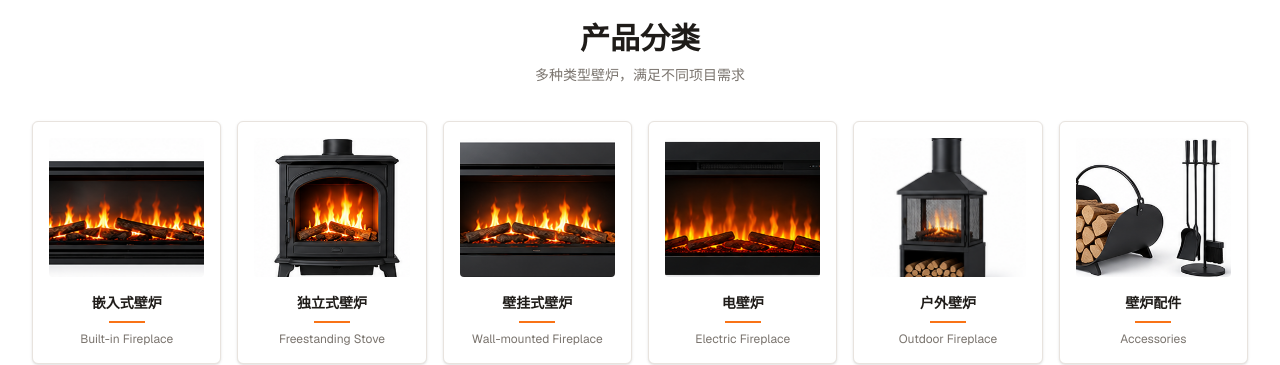
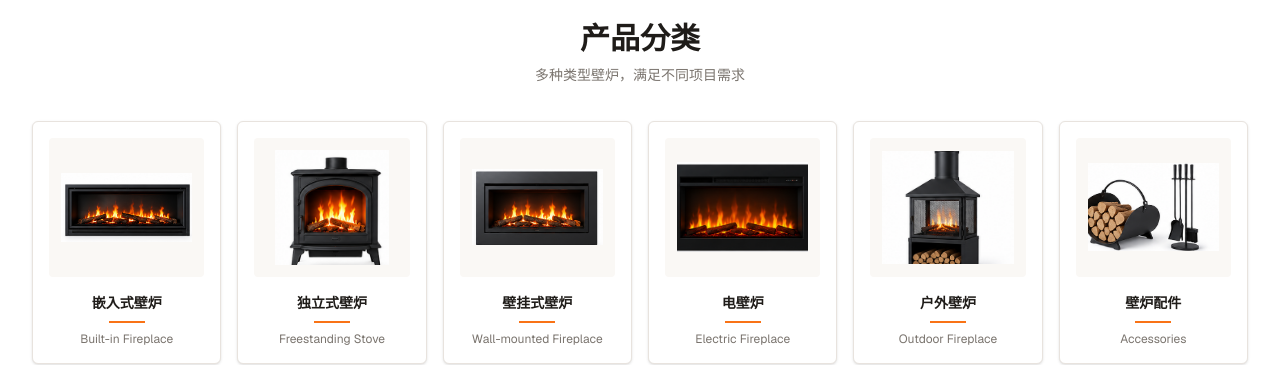
Before and after one commit to kanv34-bot/sfireplace, a Next.js app: page /en in a window 1280 px wide. Shown: the part 800-1165 px from the top of the page. Built offline with nearby package versions, Linux system fonts and the light colour scheme.

Commit message:
Fix homepage category image fit

```diff
--- a/src/app/[lang]/page.tsx
+++ b/src/app/[lang]/page.tsx
@@ -141,7 +141,7 @@ export default async function HomePage({ params }: { params: Promise<{ lang: str
                 className="group rounded-[6px] border border-[#e8e3de] bg-white p-4 text-center shadow-sm hover:-translate-y-1 hover:shadow-xl"
               >
                 <div className="relative aspect-[1.12] overflow-hidden rounded-[4px] bg-[#faf8f5]">
-                  <img src={item.img} alt={item.title} className="h-full w-full object-cover transition-transform duration-500 group-hover:scale-105" />
+                  <img src={item.img} alt={item.title} className="h-full w-full object-contain p-3" />
                 </div>
                 <h3 className="mt-4 text-sm font-bold">{item.title}</h3>
                 <div className="mx-auto mt-2 h-0.5 w-9 bg-[#f97316]" />
```
